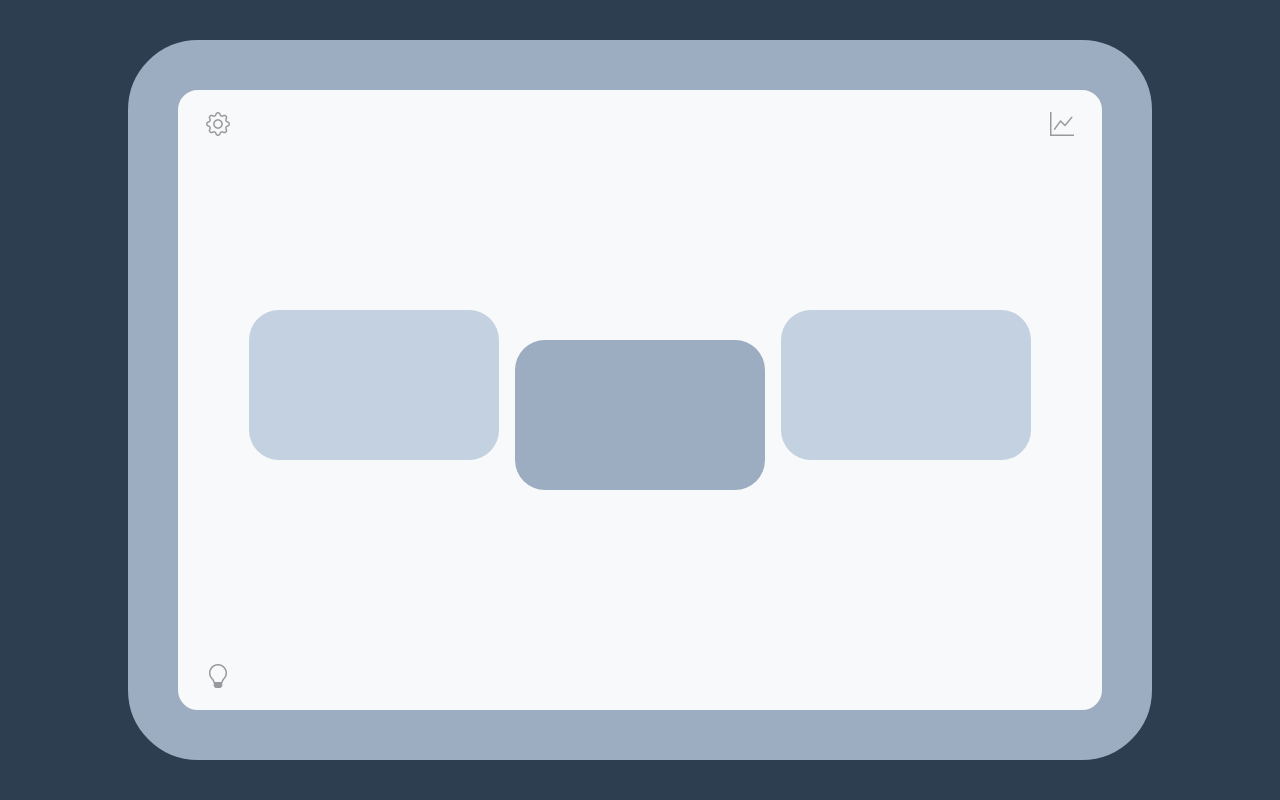
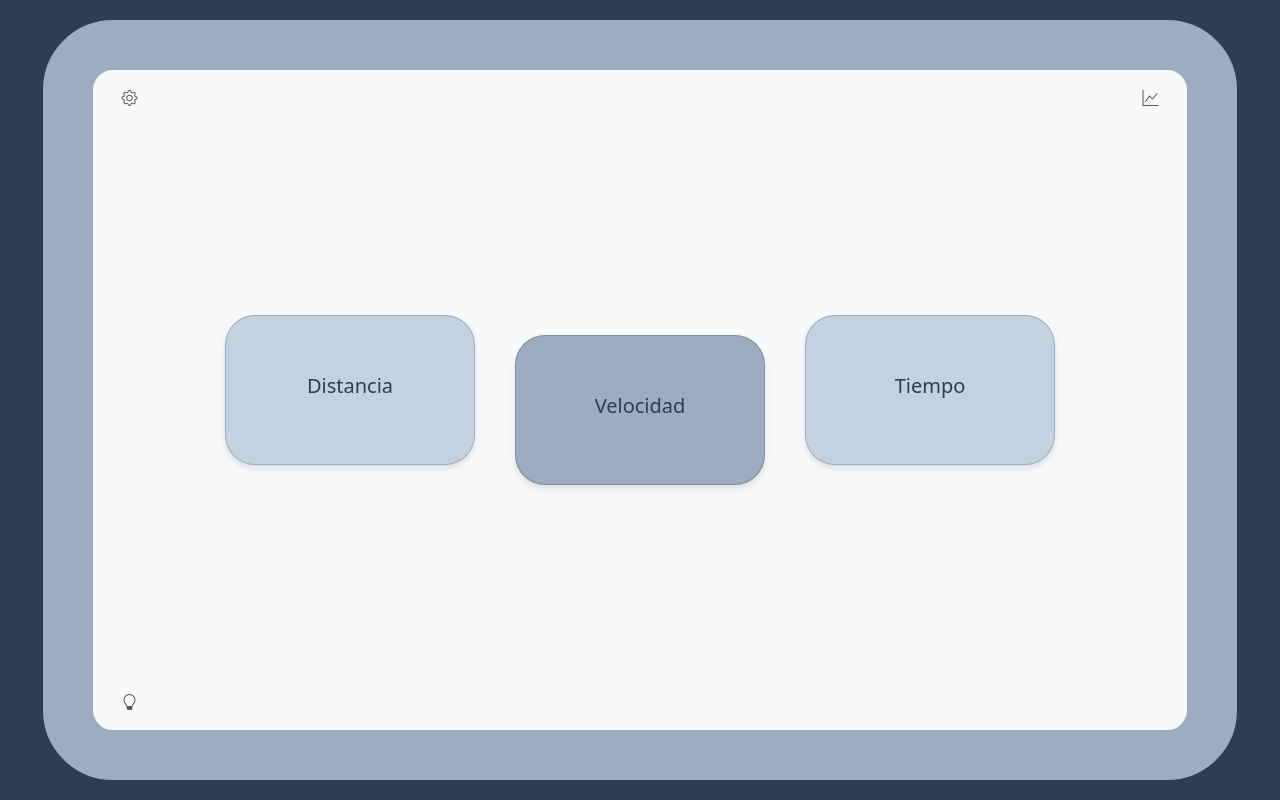
Before and after one commit to ilytdani/FistD, an Angular app in the folder FrontEnd/: page /dashboard in a window 1280 px wide. Built offline with nearby package versions, Linux system fonts and the light colour scheme.

Commit message:
DerekDBv1.20
se agregaron os botones, cada boton ya tiene animacion y te envia a la pagina correspondiente

```diff
--- a/FrontEnd/src/app/app-routing.module.ts
+++ b/FrontEnd/src/app/app-routing.module.ts
@@ -13,7 +13,11 @@ const routes: Routes = [
   { path: 'tiempo', component: PaginaTiempoComponent },
   { path: 'velocidad', component: PaginaVelocidadComponent },
   { path: 'dashboard', component: DashboardComponent },
-  { path: '**', redirectTo: '' }
+  { path: 'pagina-distancia', component: PaginaDistanciaComponent },
+  { path: 'pagina-velocidad', component: PaginaVelocidadComponent },
+  { path: 'pagina-tiempo', component: PaginaTiempoComponent },
+  { path: '', redirectTo: '/pagina-distancia', pathMatch: 'full' }, // Ruta por defecto
+  { path: '**', redirectTo: '/pagina-distancia' } // Ruta 404
 ];
 
 @NgModule({
--- a/FrontEnd/src/app/dashboard/dashboard.component.css
+++ b/FrontEnd/src/app/dashboard/dashboard.component.css
@@ -11,28 +11,43 @@ html, body {
 .custom-border {
   border: 50px solid #9CADC1; /* Color azul grisáceo */
   border-radius: 70px; /* Bordes redondeados */
-  width: 90%;
-  max-width: 1024px;
-  height: 90%;
-  max-height: 1024px;
+  width: 95%;
+  max-width: 1800px;
+  height: 95%;
+  max-height: 1600px;
 }
 
-/* Rounded squares */
-.rounded-custom {
-  border-radius: 30px; /* Más redondeados */
+/* Card styling */
+.custom-card {
+  width: 250px;
+  height: 150px;
+  background-color: #C4D1E1;
+  border-radius: 30px;
+  transition: transform 0.2s ease, box-shadow 0.2s ease; /* Smooth animation */
+  box-shadow: 0px 4px 6px rgba(0, 0, 0, 0.1);
 }
 
-/* Background color for the full viewport */
+.custom-card:hover {
+  transform: translateY(-10px); /* Levanta la card */
+  box-shadow: 0px 8px 12px rgba(0, 0, 0, 0.2); /* Más sombra */
+}
+
+/* Second card (color y posición) */
+.middle-card {
+  background-color: #9CADC1; /* Color de la versión anterior */
+  margin-top: 20px; /* Baja la tarjeta un poco más */
+}
+
+/* Remove underline for links */
+.card-link {
+  text-decoration: none;
+}
+
+.card-body {
+  color: #2c3e50;
+  font-weight: bold;
+}
+
 .bg-dark {
   background-color: #2c3e50 !important;
 }
-
-/* Muted text for decoration */
-.text-muted {
-  opacity: 0.6;
-}
-
-/* Icon size */
-i {
-  font-size: 1.5rem;
-}
--- a/FrontEnd/src/app/dashboard/dashboard.component.html
+++ b/FrontEnd/src/app/dashboard/dashboard.component.html
@@ -17,19 +17,42 @@
 
     <!-- Sección principal -->
     <div class="d-flex flex-column justify-content-center align-items-center h-100">
-      <div class="d-flex gap-3 align-items-start">
-        <div
-          class="rounded-custom"
-          style="width: 250px; height: 150px; background-color: #C4D1E1;">
-        </div>
-        <div
-          class="rounded-custom align-self-end"
-          style="width: 250px; height: 150px; background-color: #9CADC1; margin-top: 30px;">
-        </div>
-        <div
-          class="rounded-custom"
-          style="width: 250px; height: 150px; background-color: #C4D1E1;">
-        </div>
+      <div class="d-flex gap-4 align-items-start">
+        <!-- Card 1 -->
+        <a
+          routerLink="/pagina-distancia"
+          class="card-link"
+        >
+          <div class="card custom-card">
+            <div class="card-body d-flex justify-content-center align-items-center">
+              <h5 class="text-center">Distancia</h5>
+            </div>
+          </div>
+        </a>
+
+        <!-- Card 2 (del medio) -->
+        <a
+          routerLink="/pagina-velocidad"
+          class="card-link"
+        >
+          <div class="card custom-card middle-card">
+            <div class="card-body d-flex justify-content-center align-items-center">
+              <h5 class="text-center">Velocidad</h5>
+            </div>
+          </div>
+        </a>
+
+        <!-- Card 3 -->
+        <a
+          routerLink="/pagina-tiempo"
+          class="card-link"
+        >
+          <div class="card custom-card">
+            <div class="card-body d-flex justify-content-center align-items-center">
+              <h5 class="text-center">Tiempo</h5>
+            </div>
+          </div>
+        </a>
       </div>
     </div>
 
```
